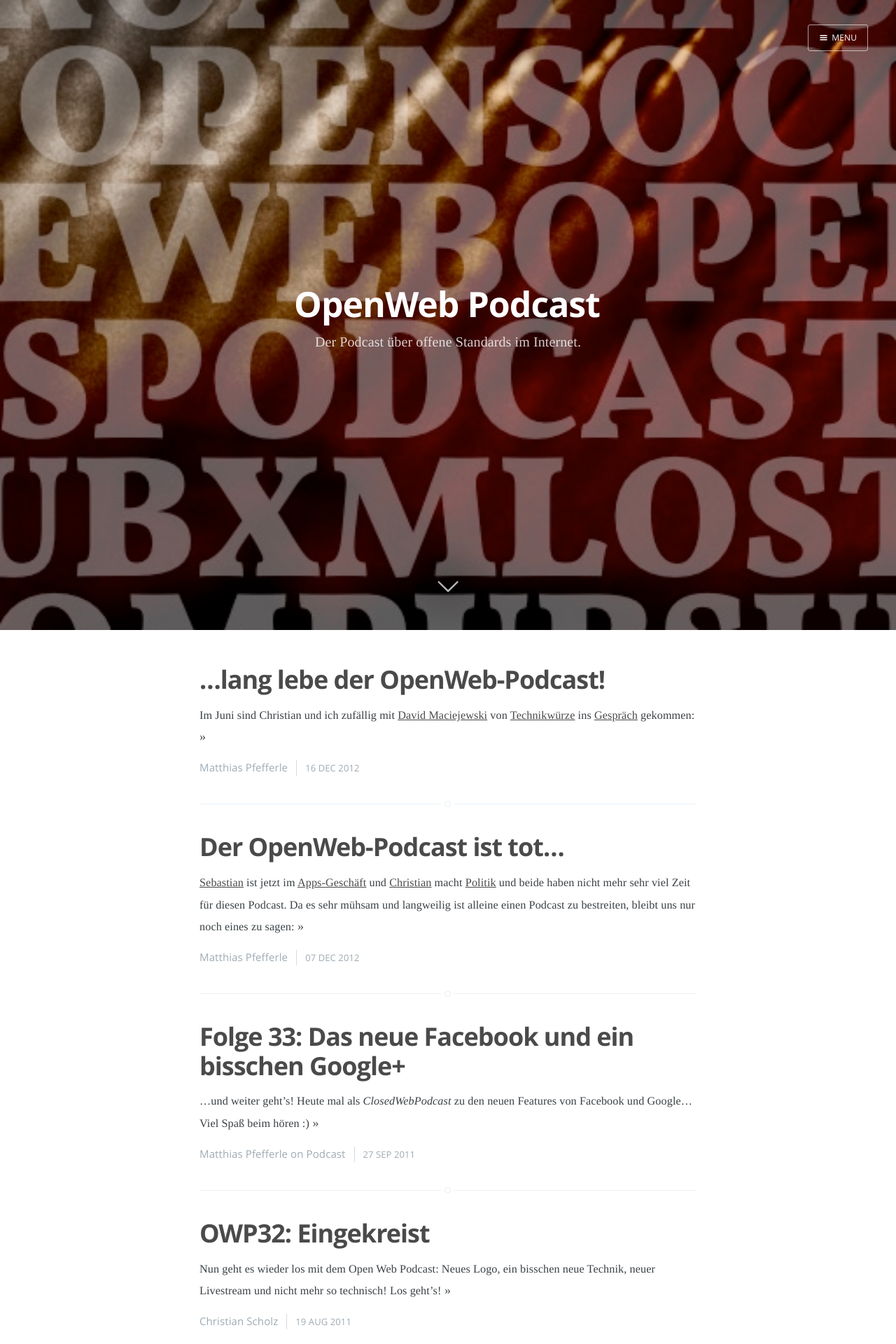
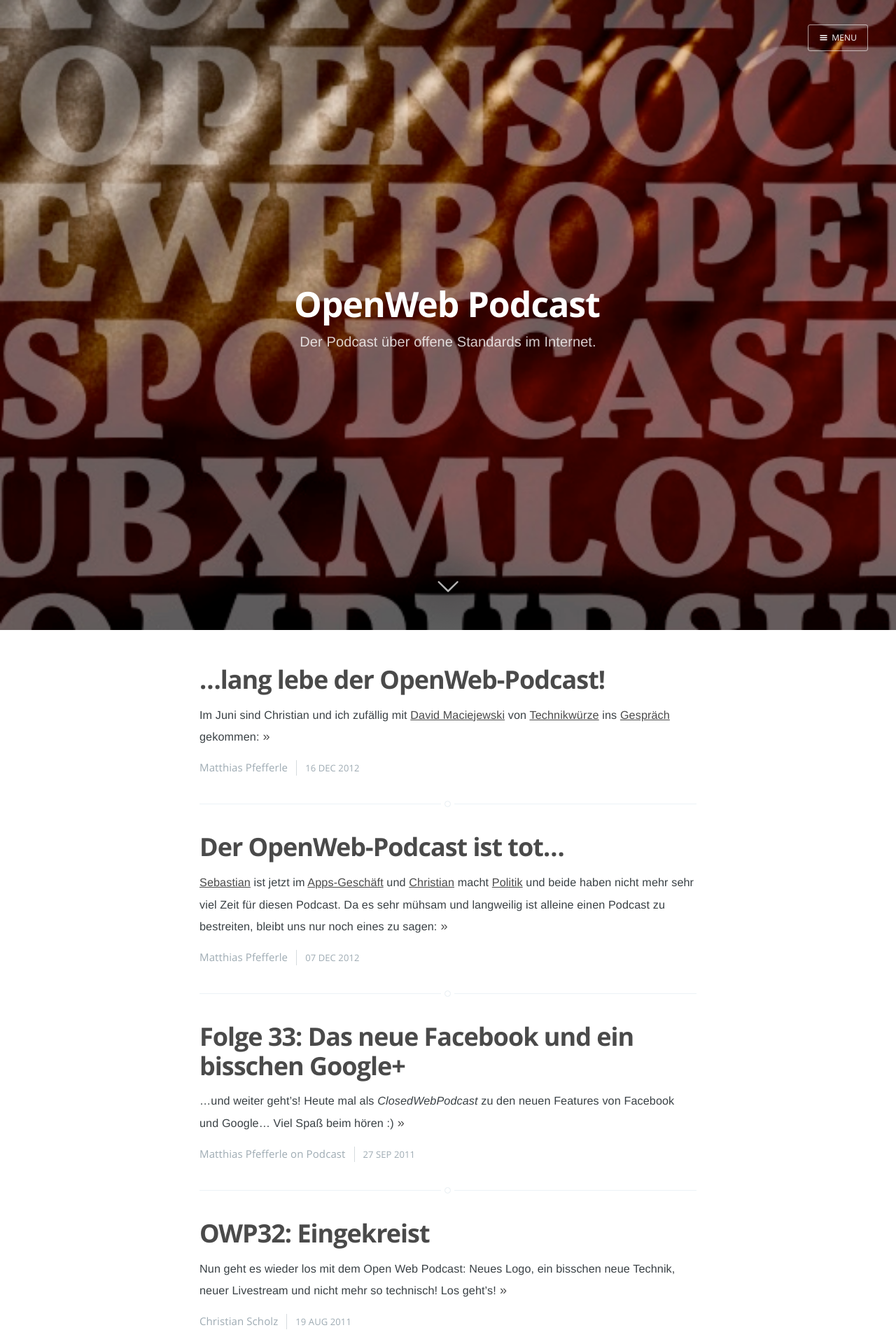
Before and after one commit to OpenWeb-Podcast/website, a Jekyll site: the page built from index.html, in a window 1280 px wide. Shown: the top 1920 px of the page at 70% size. Built offline with Jekyll 4.4.1, drawn with Linux system fonts in a browser that asks for light colours; the list of posts is cut into pages by our own code.

Commit message:
Update screen.css

```diff
--- a/assets/css/screen.css
+++ b/assets/css/screen.css
@@ -185,7 +185,7 @@
 body {
     height: 100%;
     max-height: 100%;
-    font-family: "Merriweather", serif;
+    font-family: "Helvetica", serif;
     letter-spacing: 0.01rem;
     font-size: 1.8rem;
     line-height: 1.75em;
@@ -879,7 +879,7 @@
     font-size: 2rem;
     line-height: 1.5em;
     font-weight: 400;
-    font-family: "Merriweather", serif;
+    font-family: "Helvetica", serif;
     letter-spacing: 0.01rem;
     color: rgba(255,255,255,0.8);
 }
@@ -1310,7 +1310,7 @@
 /* Location, website, and link */
 .author-profile .author-meta {
     margin: 2rem 0;
-    font-family: "Merriweather", serif;
+    font-family: "Helvetica", serif;
     letter-spacing: 0.01rem;
     font-size: 1.7rem;
 }
```
